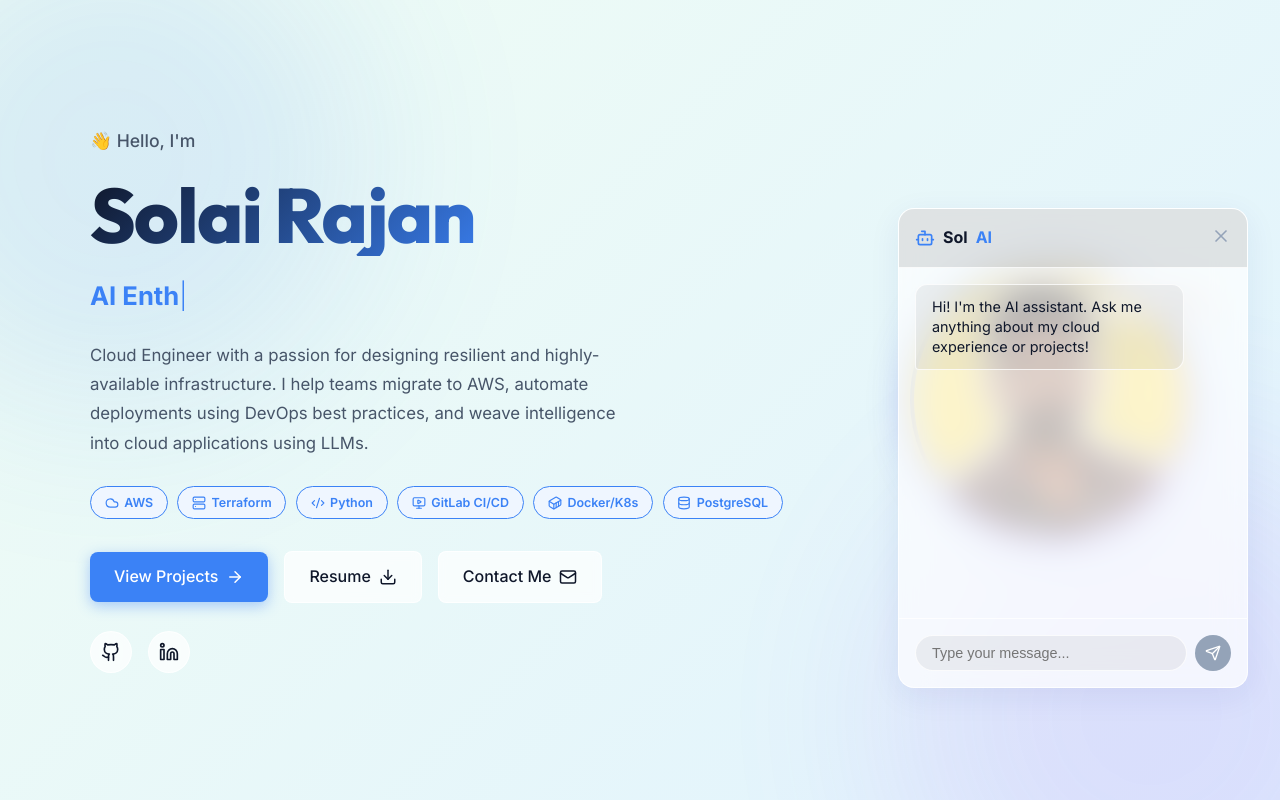
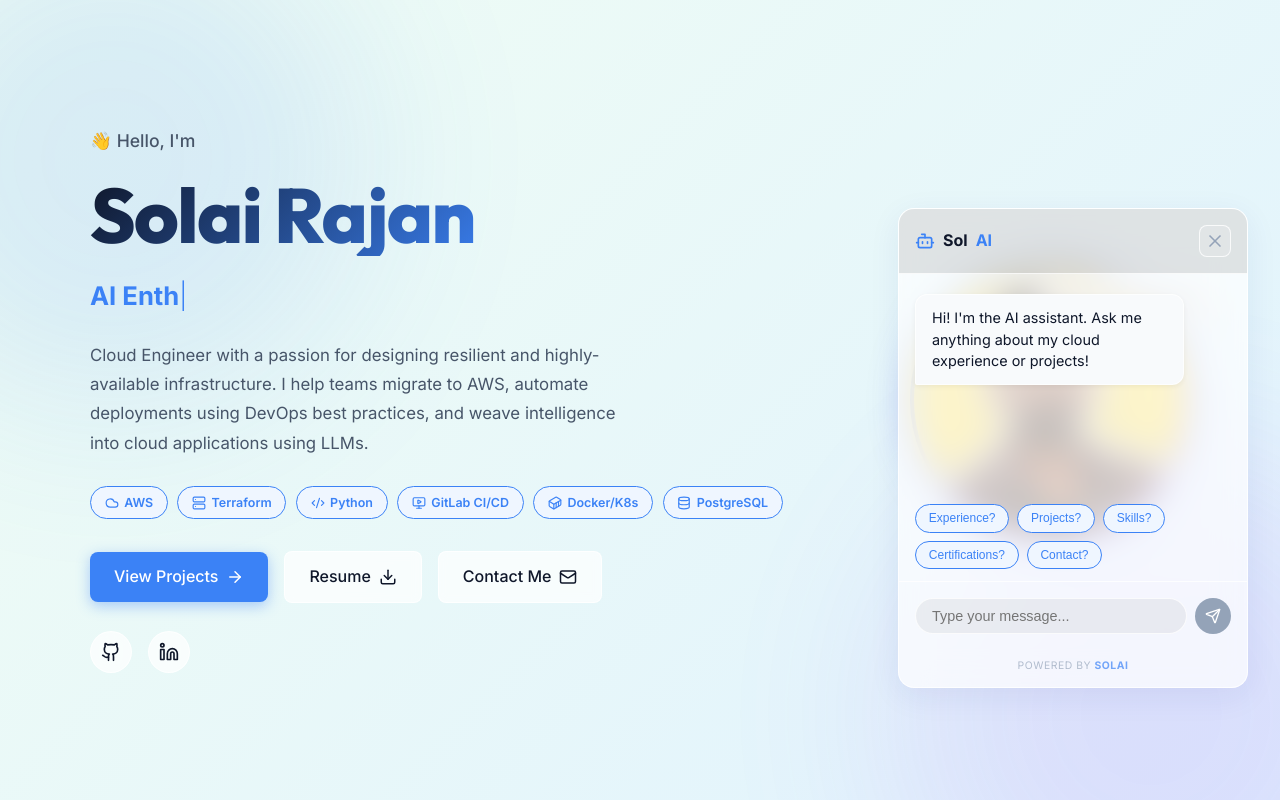
Before and after one commit to Solairajan18/my-new_portfolio, a Next.js app: page / in a window 1280 px wide. Both pictures are taken after a click on the button "Open Chat". Shown: the top 800 px of the page. Built offline with nearby package versions, Linux system fonts and the light colour scheme.

Commit message:
git push

```diff
--- a/src/components/Chatbot.module.css
+++ b/src/components/Chatbot.module.css
@@ -67,24 +67,73 @@
 }
 
 .closeBtn {
-  background: none;
-  border: none;
+  background: rgba(255, 255, 255, 0.1);
+  border: 1px solid var(--card-border);
+  border-radius: 8px;
   color: var(--text-muted);
   cursor: pointer;
-  transition: color 0.2s;
+  width: 32px;
+  height: 32px;
+  display: flex;
+  align-items: center;
+  justify-content: center;
+  transition: all 0.2s cubic-bezier(0.4, 0, 0.2, 1);
 }
 
 .closeBtn:hover {
-  color: var(--text-primary);
+  color: #ef4444; /* Soft red for close */
+  background: rgba(239, 68, 68, 0.1);
+  border-color: rgba(239, 68, 68, 0.2);
+  transform: rotate(90deg);
 }
 
 .messages {
   flex-grow: 1;
-  padding: 1rem;
+  padding: 1.25rem 1rem;
   overflow-y: auto;
   display: flex;
   flex-direction: column;
   gap: 1rem;
+  scrollbar-width: thin;
+  scrollbar-color: var(--card-border) transparent;
+}
+
+.messages::-webkit-scrollbar {
+  width: 5px;
+}
+
+.messages::-webkit-scrollbar-thumb {
+  background: var(--card-border);
+  border-radius: 10px;
+}
+
+.suggestionsContainer {
+  display: flex;
+  flex-wrap: wrap;
+  gap: 0.5rem;
+  padding: 0 1rem 0.75rem;
+  margin-top: -0.5rem;
+}
+
+.suggestionChip {
+  font-size: 0.75rem;
+  padding: 0.4rem 0.8rem;
+  background: var(--accent-light);
+  color: var(--accent-color);
+  border: 1px solid var(--accent-color);
+  border-radius: 999px;
+  cursor: pointer;
+  transition: all 0.2s ease;
+  white-space: nowrap;
+  opacity: 0.9;
+}
+
+.suggestionChip:hover {
+  background: var(--accent-color);
+  color: white;
+  transform: translateY(-2px);
+  box-shadow: 0 4px 12px rgba(59, 130, 246, 0.3);
+  opacity: 1;
 }
 
 .message {
@@ -92,23 +141,35 @@
   padding: 0.75rem 1rem;
   border-radius: 12px;
   font-size: 0.9rem;
-  line-height: 1.4;
+  line-height: 1.5;
   word-wrap: break-word;
+  box-shadow: 0 2px 5px rgba(0,0,0,0.05);
 }
 
 .userMessage {
   align-self: flex-end;
   background: var(--accent-color);
   color: white;
-  border-bottom-right-radius: 4px;
+  border-bottom-right-radius: 2px;
 }
 
 .botMessage {
   align-self: flex-start;
-  background: rgba(0,0,0,0.05);
+  background: var(--bg-color);
   color: var(--text-primary);
   border: 1px solid var(--card-border);
-  border-bottom-left-radius: 4px;
+  border-bottom-left-radius: 2px;
+}
+
+.botMessage a {
+  color: var(--accent-color);
+  text-decoration: underline;
+  text-underline-offset: 2px;
+  font-weight: 500;
+}
+
+.botMessage a:hover {
+  color: var(--accent-hover);
 }
 
 [data-theme='dark'] .botMessage {
@@ -118,14 +179,16 @@
 .typingIndicator {
   display: flex;
   gap: 4px;
-  padding: 0.5rem;
+  padding: 0.75rem 1rem;
   align-items: center;
+  background: rgba(255, 255, 255, 0.05);
+  border-radius: 12px;
 }
 
 .dot {
-  width: 6px;
-  height: 6px;
-  background: var(--text-muted);
+  width: 5px;
+  height: 5px;
+  background: var(--accent-color);
   border-radius: 50%;
   animation: typing 1.4s infinite ease-in-out both;
 }
@@ -183,6 +246,21 @@
   cursor: not-allowed;
 }
 
+.footer {
+  padding: 0.5rem 1rem 0.75rem;
+  text-align: center;
+  font-size: 0.65rem;
+  color: var(--text-muted);
+  letter-spacing: 0.05em;
+  text-transform: uppercase;
+  opacity: 0.7;
+}
+
+.footer span {
+  color: var(--accent-color);
+  font-weight: 700;
+}
+
 @media (max-width: 480px) {
   .container {
     bottom: 0;
--- a/src/components/Chatbot.tsx
+++ b/src/components/Chatbot.tsx
@@ -18,6 +18,7 @@ export default function Chatbot() {
   ]);
   const [input, setInput] = useState("");
   const [isLoading, setIsLoading] = useState(false);
+  const [suggestions, setSuggestions] = useState<string[]>(["Experience?", "Projects?", "Skills?", "Certifications?", "Contact?"]);
   const messagesEndRef = useRef<HTMLDivElement>(null);
 
   const toggleChat = () => setIsOpen(!isOpen);
@@ -32,13 +33,15 @@ export default function Chatbot() {
     }
   }, [messages, isOpen, isLoading]);
 
-  const handleSend = async (e: React.FormEvent) => {
-    e.preventDefault();
-    if (!input.trim() || isLoading) return;
+  const handleSend = async (e?: React.FormEvent, text?: string) => {
+    if (e) e.preventDefault();
+    const messageText = text || input;
+    if (!messageText.trim() || isLoading) return;
 
-    const userMessage: Message = { id: Date.now().toString(), role: "user", content: input };
+    const userMessage: Message = { id: Date.now().toString(), role: "user", content: messageText };
     setMessages(prev => [...prev, userMessage]);
     setInput("");
+    setSuggestions([]); // Clear suggestions while loading
     setIsLoading(true);
 
     try {
@@ -55,14 +58,12 @@ export default function Chatbot() {
           "Content-Type": "application/json",
           "x-api-key": apiKey || ""
         },
-        body: JSON.stringify({ message: input })
+        body: JSON.stringify({ message: messageText })
       });
 
       if (!res.ok) throw new Error(`HTTP error: ${res.status}`);
 
       const data = await res.json();
-
-      // Support both { reply: "..." } and { message: "..." } response shapes
       const replyText = data.reply ?? data.message ?? data.response ?? "I didn't get a response, please try again.";
 
       setMessages(prev => [...prev, {
@@ -70,6 +71,9 @@ export default function Chatbot() {
         role: "assistant",
         content: replyText
       }]);
+
+      // Add follow-up suggestions
+      setSuggestions(["Projects?", "Certifications?", "Contact?", "Skills?"]);
     } catch (error) {
       console.error("Chat error:", error);
       setMessages(prev => [...prev, {
@@ -83,11 +87,21 @@ export default function Chatbot() {
   };
 
   const renderContent = (content: string) => {
-    // Simple bolding handler for **text**
-    const parts = content.split(/(\*\*.*?\*\*)/g);
+    // Regex for URLs and Emails
+    const urlRegex = /(https?:\/\/[^\s]+)/g;
+    const emailRegex = /([a-zA-Z0-9._-]+@[a-zA-Z0-9._-]+\.[a-zA-Z0-9._-]+)/g;
+
+    const parts = content.split(/(\*\*.*?\*\*|https?:\/\/[^\s]+|[a-zA-Z0-9._-]+@[a-zA-Z0-9._-]+\.[a-zA-Z0-9._-]+)/g);
+
     return parts.map((part, i) => {
       if (part.startsWith("**") && part.endsWith("**")) {
         return <strong key={i}>{part.slice(2, -2)}</strong>;
+      }
+      if (part.match(urlRegex)) {
+        return <a key={i} href={part} target="_blank" rel="noopener noreferrer">{part}</a>;
+      }
+      if (part.match(emailRegex)) {
+        return <a key={i} href={`mailto:${part}`}>{part}</a>;
       }
       return part;
     });
@@ -134,6 +148,23 @@ export default function Chatbot() {
               <div ref={messagesEndRef} />
             </div>
 
+            {suggestions.length > 0 && (
+              <div className={styles.suggestionsContainer}>
+                {suggestions.map((suggestion, i) => (
+                  <motion.button
+                    key={i}
+                    className={styles.suggestionChip}
+                    initial={{ opacity: 0, scale: 0.9 }}
+                    animate={{ opacity: 1, scale: 1 }}
+                    transition={{ delay: i * 0.05 }}
+                    onClick={() => handleSend(undefined, suggestion)}
+                  >
+                    {suggestion}
+                  </motion.button>
+                ))}
+              </div>
+            )}
+
             <form onSubmit={handleSend} className={styles.inputArea}>
               <input
                 type="text"
@@ -147,6 +178,9 @@ export default function Chatbot() {
                 <Send size={16} />
               </button>
             </form>
+            <div className={styles.footer}>
+              Powered by <span>SolAI</span>
+            </div>
           </motion.div>
         )}
       </AnimatePresence>
--- a/src/components/Hero.tsx
+++ b/src/components/Hero.tsx
@@ -152,7 +152,7 @@ export default function Hero() {
             transition={{ delay: 0.9 }}
           >
             <span className={styles.floatEmoji}>⚡</span>
-            <span>5+ Yrs Exp</span>
+            <span>5+ Years Experience</span>
           </motion.div>
         </motion.div>
       </div>
--- a/src/components/WeekendProjects.tsx
+++ b/src/components/WeekendProjects.tsx
@@ -14,7 +14,7 @@ const miniProjects = [
   {
     id: 2,
     title: "Sol AI",
-    description: "A AI based Chatbot using LLM and Vector DB for my portfolio website it will answer about me in natural language.",
+    description: "An AI-based Chatbot using LLM and Vector DB for my portfolio website; it will answer questions about me in natural language.",
     link: "#",
   },
   {
```
